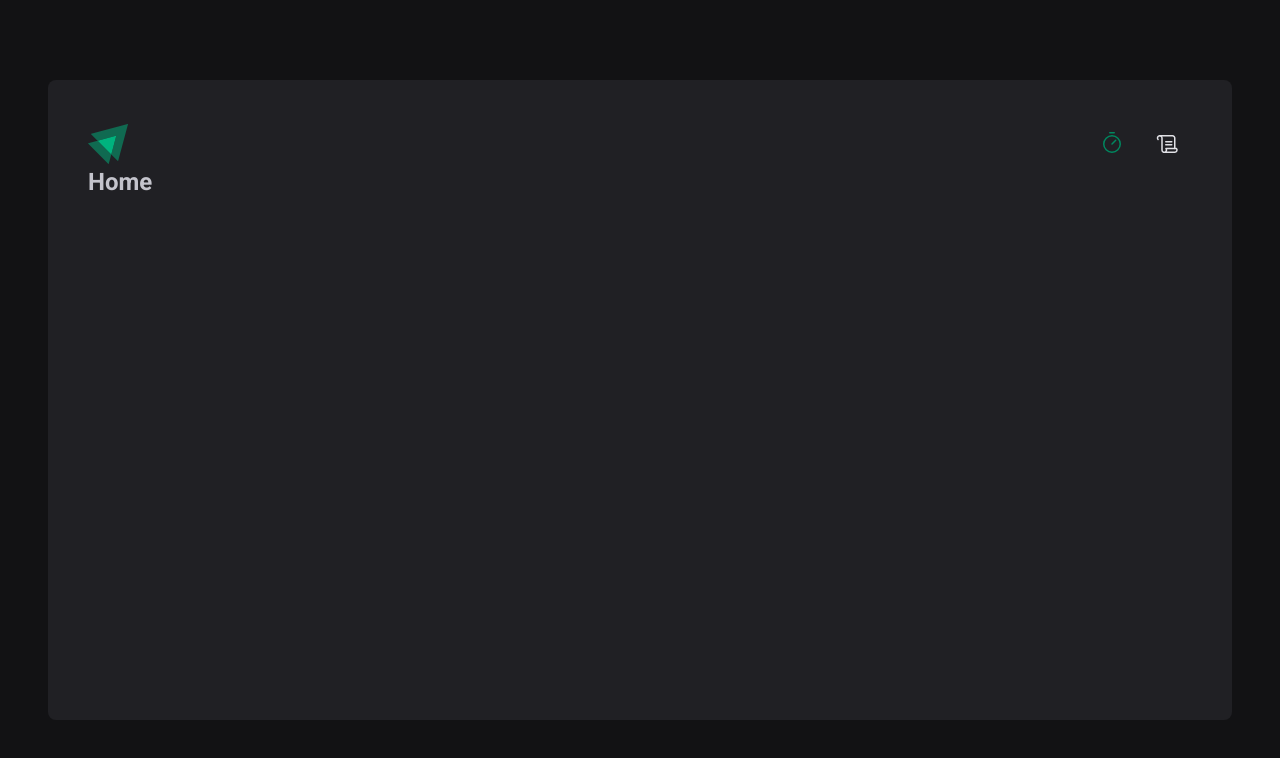
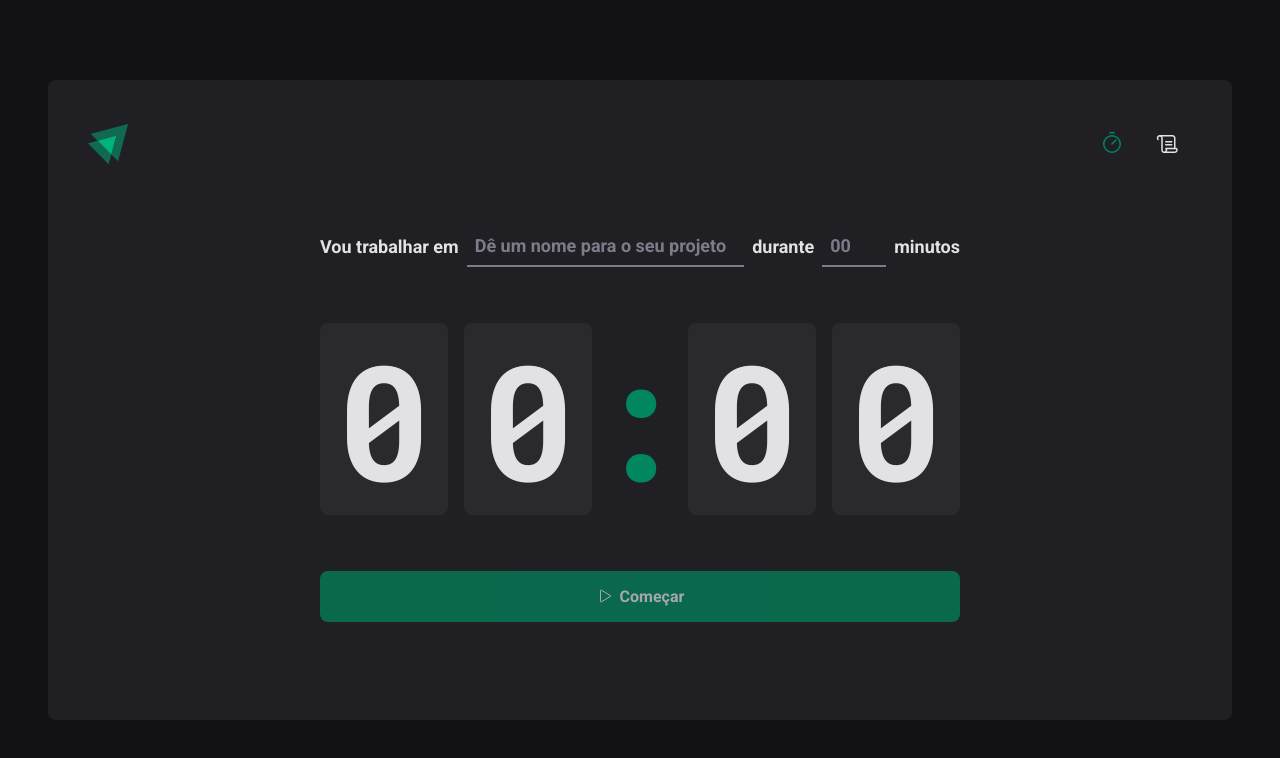
Before and after one commit to 0xb0b1/ignite-timer, a React (Vite) app: page / in a window 1280 px wide. Shown: the top 758 px of the page. Built offline with nearby package versions, Linux system fonts and the light colour scheme.

Commit message:
home page

```diff
--- a/src/pages/Home/index.tsx
+++ b/src/pages/Home/index.tsx
@@ -1,3 +1,47 @@
+import { Play } from 'phosphor-react'
+import {
+  CountdownContainer,
+  FormContainer,
+  HomeContainer,
+  MinutesAmountInput,
+  Separator,
+  StartCountdownButton,
+  TaskInput,
+} from './styles'
+
 export const Home = () => {
-  return <h2>Home</h2>
+  return (
+    <HomeContainer>
+      <form action="">
+        <FormContainer>
+          <label htmlFor="task">Vou trabalhar em</label>
+          <TaskInput id="task" placeholder="Dê um nome para o seu projeto" />
+
+          <label htmlFor="minutesAmount">durante</label>
+          <MinutesAmountInput
+            id="minutesAmount"
+            type="number"
+            placeholder="00"
+            max="60"
+            min="0"
+          />
+
+          <span>minutos</span>
+        </FormContainer>
+
+        <CountdownContainer>
+          <span>0</span>
+          <span>0</span>
+          <Separator>:</Separator>
+          <span>0</span>
+          <span>0</span>
+        </CountdownContainer>
+
+        <StartCountdownButton disabled type="submit">
+          <Play />
+          Começar
+        </StartCountdownButton>
+      </form>
+    </HomeContainer>
+  )
 }
--- /dev/null
+++ b/src/pages/Home/styles.ts
@@ -0,0 +1,113 @@
+import styled from 'styled-components'
+
+export const HomeContainer = styled.main`
+  flex: 1;
+
+  display: flex;
+  flex-direction: column;
+  align-items: center;
+  justify-content: center;
+
+  form {
+    display: flex;
+    flex-direction: column;
+    align-items: center;
+    gap: 3.5rem;
+  }
+`
+
+export const FormContainer = styled.div`
+  width: 100%;
+  display: flex;
+  align-items: center;
+  justify-content: center;
+  gap: 0.5rem;
+  color: ${(props) => props.theme['gray-100']};
+  font-size: 1.125rem;
+  font-weight: bold;
+  flex-wrap: wrap;
+`
+
+const BaseInput = styled.input`
+  background: transparent;
+  height: 2.5rem;
+  border: 0;
+  border-bottom: 2px solid ${(props) => props.theme['gray-500']};
+  font-weight: bold;
+  font-size: inherit;
+  padding: 0 0.5rem;
+  color: ${(props) => props.theme['gray-100']};
+
+  &::placeholder {
+    color: ${(props) => props.theme['gray-500']};
+  }
+
+  &:focus {
+    box-shadow: none;
+    border-color: ${(props) => props.theme['green-500']};
+  }
+`
+
+export const TaskInput = styled(BaseInput)`
+  flex: 1;
+`
+
+export const MinutesAmountInput = styled(BaseInput)`
+  width: 4rem;
+`
+
+export const CountdownContainer = styled.div`
+  font-family: 'Roboto Mono', monospace;
+  font-size: 10rem;
+  line-height: 8rem;
+  color: ${(props) => props.theme['gray-100']};
+
+  display: flex;
+  gap: 1rem;
+
+  span {
+    background: ${(props) => props.theme['gray-700']};
+    border-radius: 8px;
+    padding: 2rem 1rem;
+  }
+`
+
+export const Separator = styled.div`
+  padding: 2rem 0;
+  color: ${(props) => props.theme['green-500']};
+
+  width: 4rem;
+  overflow: hidden;
+  display: flex;
+  justify-content: center;
+`
+
+export const StartCountdownButton = styled.button`
+  width: 100%;
+  border: 0;
+  padding: 1rem;
+  border-radius: 8px;
+
+  display: flex;
+  align-items: center;
+  justify-content: center;
+
+  gap: 0.5rem;
+  font-weight: bold;
+
+  cursor: pointer;
+
+  transition: background-color 0.2s ease-in-out;
+
+  background: ${(props) => props.theme['green-500']};
+  color: ${(props) => props.theme['gray-100']};
+
+  &:not(:disabled):hover {
+    background: ${(props) => props.theme['green-700']};
+  }
+
+  &:disabled {
+    opacity: 0.7;
+    cursor: not-allowed;
+  }
+`
--- a/src/styles/global.ts
+++ b/src/styles/global.ts
@@ -13,10 +13,9 @@
   }
 
   body {
-    background: #333;
-    color: #FFF;
     background: ${(props) => props.theme['gray-900']};
     color: ${(props) => props.theme['gray-300']};
+    -webkit-font-smoothing: antialiased;
   }
 
   body, input, textarea, button {
```
Also changed, not shown: vite.config.ts.timestamp-1660789652745.mjs (added, +10 -0 lines).
